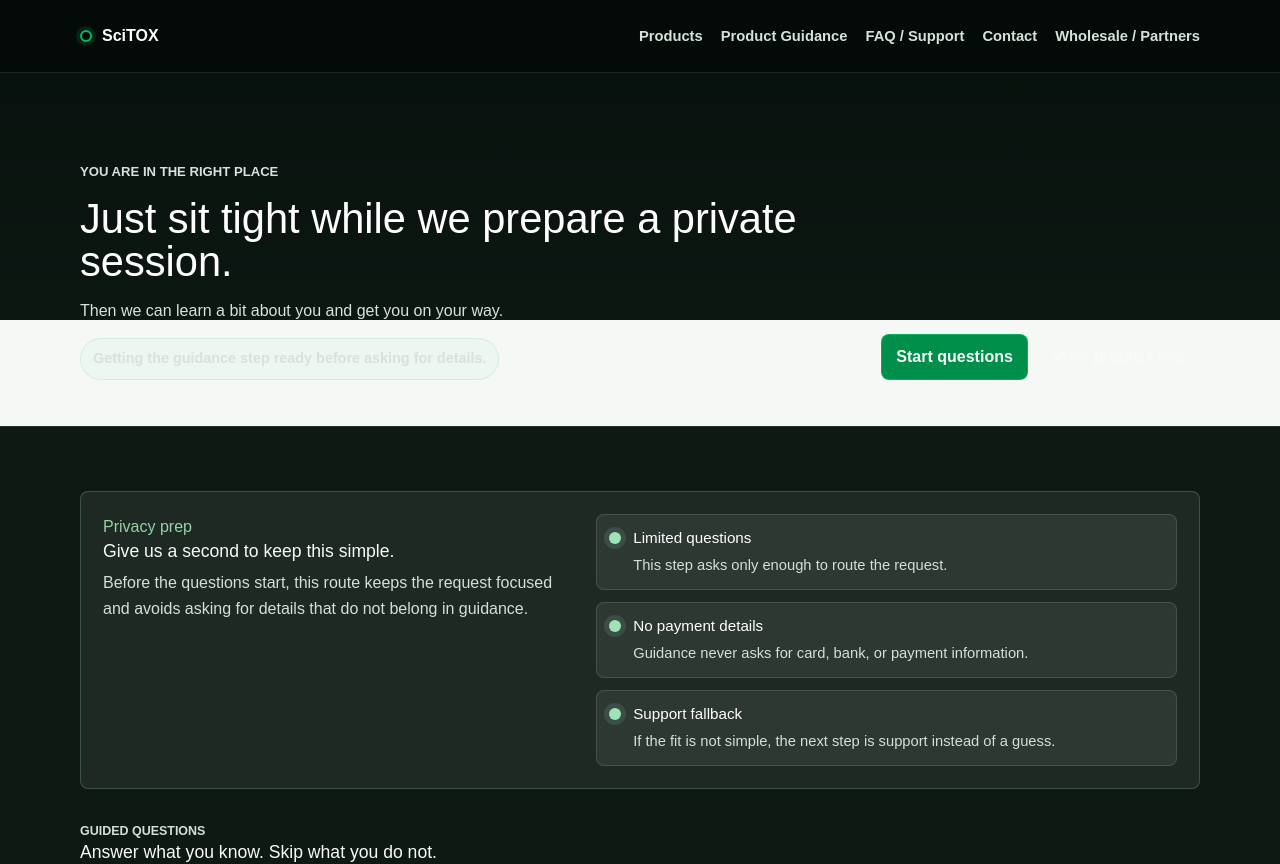
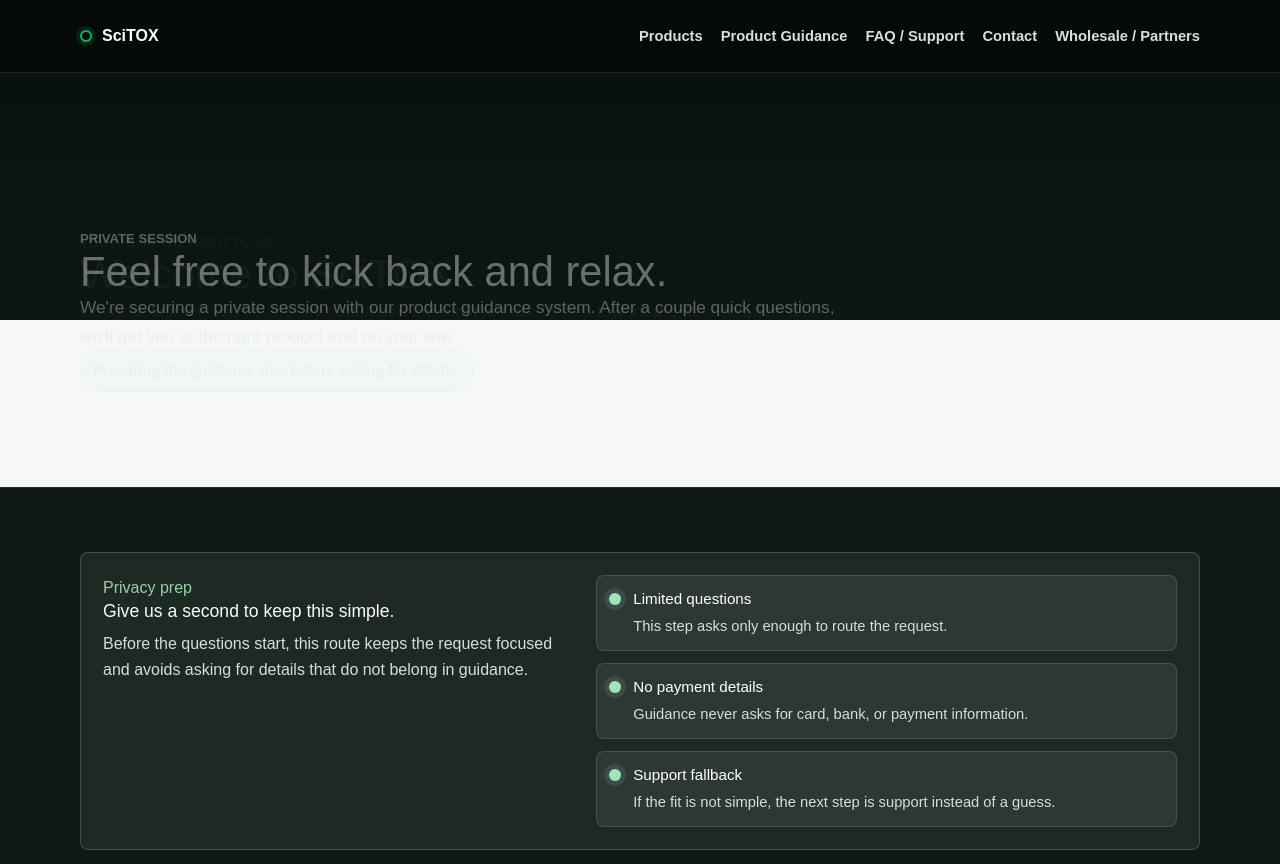
Before and after one commit to ancientagent/scitox-web-rebuild, a Next.js app in the folder site/: page /guidance in a window 1280 px wide. Shown: the top 864 px of the page. Built offline with nearby package versions, Linux system fonts and the light colour scheme.

Commit message:
feat: add staged SciTOX welcome sequence

```diff
--- a/site/app/globals.css
+++ b/site/app/globals.css
@@ -178,6 +178,36 @@ textarea {
   animation: welcome-fade-in 900ms ease-out both;
 }
 
+.welcome-sequence {
+  position: relative;
+  align-items: center;
+  min-height: 330px;
+  overflow: hidden;
+}
+
+.welcome-sequence__stage {
+  grid-column: 1;
+  grid-row: 1;
+  max-width: 820px;
+  min-width: 0;
+}
+
+.welcome-sequence__stage--intro {
+  animation: welcome-intro-breath 6.2s ease-in-out both;
+}
+
+.welcome-sequence__stage--session {
+  opacity: 0;
+  animation: welcome-session-breath 7.4s ease-in-out 5.2s both;
+}
+
+.welcome-sequence__actions {
+  grid-column: 2;
+  grid-row: 1;
+  opacity: 0;
+  animation: welcome-actions-in 900ms ease-out 8.2s both;
+}
+
 .welcome-greeting__copy {
   display: grid;
   gap: 14px;
@@ -202,6 +232,11 @@ textarea {
 .welcome-greeting p {
   margin: 0;
   color: #d7e2da;
+}
+
+.welcome-greeting__subtitle {
+  max-width: 780px;
+  font-size: 1.08rem;
 }
 
 .welcome-greeting__status {
@@ -334,6 +369,49 @@ textarea {
   from {
     opacity: 0;
     transform: translateY(10px);
+  }
+
+  to {
+    opacity: 1;
+    transform: translateY(0);
+  }
+}
+
+@keyframes welcome-intro-breath {
+  0% {
+    opacity: 0;
+    transform: translateY(10px);
+  }
+
+  18%,
+  58% {
+    opacity: 1;
+    transform: translateY(0);
+  }
+
+  100% {
+    opacity: 0;
+    transform: translateY(-8px);
+  }
+}
+
+@keyframes welcome-session-breath {
+  0% {
+    opacity: 0;
+    transform: translateY(14px);
+  }
+
+  20%,
+  100% {
+    opacity: 1;
+    transform: translateY(0);
+  }
+}
+
+@keyframes welcome-actions-in {
+  from {
+    opacity: 0;
+    transform: translateY(8px);
   }
 
   to {
@@ -1032,6 +1110,15 @@ ul {
     align-items: start;
   }
 
+  .welcome-sequence {
+    min-height: 390px;
+  }
+
+  .welcome-sequence__actions {
+    grid-column: 1;
+    grid-row: 2;
+  }
+
   .welcome-greeting__actions {
     justify-content: flex-start;
   }
@@ -1063,6 +1150,10 @@ ul {
     margin-top: 24px;
     margin-bottom: 18px;
     padding: 20px 0 8px;
+  }
+
+  .welcome-sequence {
+    min-height: 430px;
   }
 
   .route-panel {
@@ -1102,6 +1193,22 @@ ul {
     animation: none;
   }
 
+  .welcome-sequence {
+    min-height: 0;
+  }
+
+  .welcome-sequence__stage,
+  .welcome-sequence__actions {
+    animation: none;
+    opacity: 1;
+    transform: none;
+  }
+
+  .welcome-sequence__stage--intro,
+  .welcome-sequence__stage--session {
+    grid-row: auto;
+  }
+
   .button-link,
   .route-card--link {
     transition: none;
--- a/site/components/WelcomeGreeting.tsx
+++ b/site/components/WelcomeGreeting.tsx
@@ -16,20 +16,13 @@ const greetingCopy = {
     secondaryHref: "/products",
     secondaryLabel: "View product line",
   },
-  guidance: {
-    eyebrow: "You are in the right place",
-    title: "Just sit tight while we prepare a private session.",
-    body:
-      "Then we can learn a bit about you and get you on your way.",
-    status: "Getting the guidance step ready before asking for details.",
-    primaryHref: "#quick-guidance",
-    primaryLabel: "Start questions",
-    secondaryHref: "/products",
-    secondaryLabel: "View product line",
-  },
 };
 
 export function WelcomeGreeting({ context = "home" }: WelcomeGreetingProps) {
+  if (context === "guidance") {
+    return <GuidanceWelcomeSequence />;
+  }
+
   const copy = greetingCopy[context];
 
   return (
@@ -51,3 +44,41 @@ export function WelcomeGreeting({ context = "home" }: WelcomeGreetingProps) {
     </section>
   );
 }
+
+function GuidanceWelcomeSequence() {
+  return (
+    <section
+      className="welcome-greeting welcome-greeting--guidance welcome-sequence"
+      aria-label="Welcome to SciTOX"
+    >
+      <div className="welcome-sequence__stage welcome-sequence__stage--intro">
+        <p className="welcome-greeting__eyebrow">You are in the right place</p>
+        <h1>Welcome to SciTOX.</h1>
+        <p className="welcome-greeting__subtitle">
+          Congratulations! You&apos;ve already completed the most important step
+          toward the next chapter. We&apos;re glad you&apos;re here.
+        </p>
+      </div>
+      <div className="welcome-sequence__stage welcome-sequence__stage--session">
+        <p className="welcome-greeting__eyebrow">Private session</p>
+        <h1>Feel free to kick back and relax.</h1>
+        <p className="welcome-greeting__subtitle">
+          We&apos;re securing a private session with our product guidance
+          system. After a couple quick questions, we&apos;ll get you to the right
+          product and on your way.
+        </p>
+        <p className="welcome-greeting__status">
+          Preparing the guidance step before asking for details.
+        </p>
+      </div>
+      <div className="welcome-greeting__actions welcome-sequence__actions" aria-label="Welcome actions">
+        <Link className="button-link button-link--primary" href="#quick-guidance">
+          Start questions
+        </Link>
+        <Link className="button-link" href="/products">
+          View product line
+        </Link>
+      </div>
+    </section>
+  );
+}
```
Also changed, not shown: 1 other file (tests, documents, lock files or other folders).
